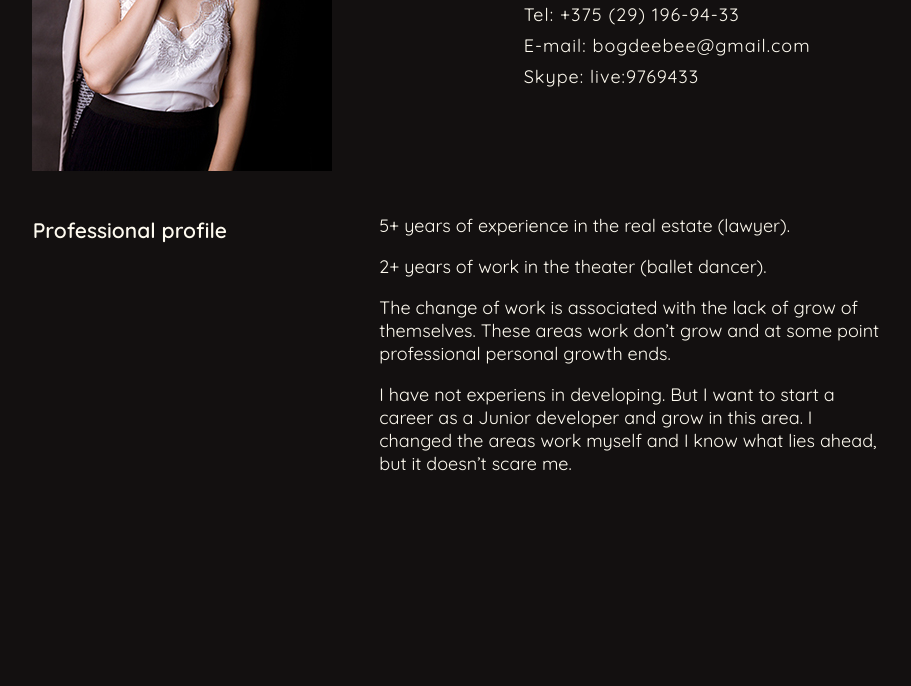
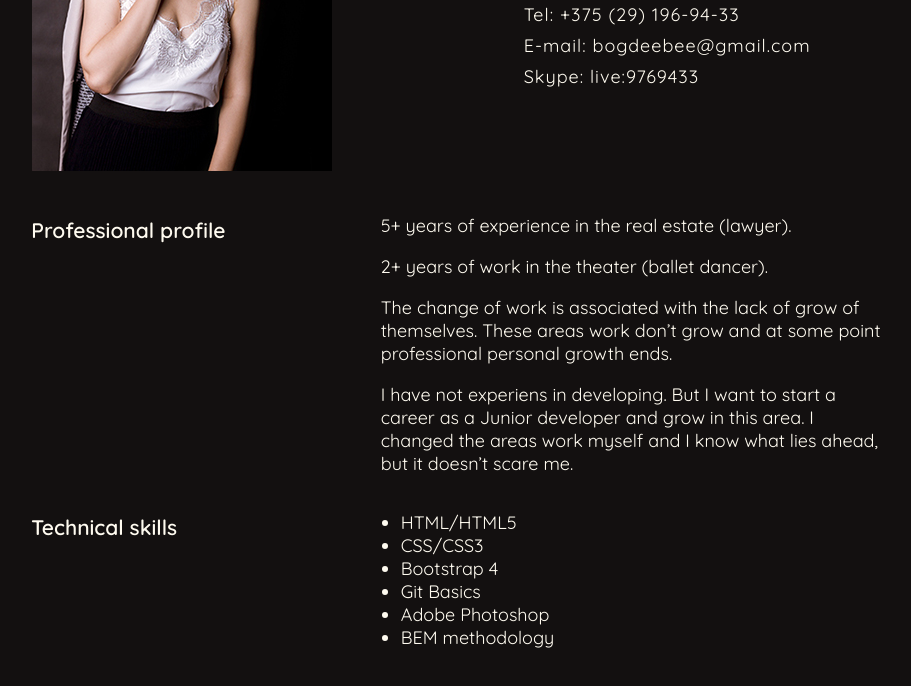
Before and after one commit to bogdeebee/rsschool-cv, a plain HTML site: page index.html in a window 1280 px wide. Shown: the part 254-940 px from the top of the page, without its empty margins (184-1095 px from the left). Before the commit the page ends 800 px from the top, so only its background shows below. Drawn offline with Linux system fonts and the light colour scheme.

Commit message:
feat: add article about skills

```diff
--- a/index.html
+++ b/index.html
@@ -41,9 +41,27 @@
         </div>
       </div>
 
-      <div></div>
-      <div></div>
-      <div></div>
+      <div class="article">
+        <h3>Technical skills</h3>
+        <div class="article-text">
+          <ul>
+            <li>HTML/HTML5</li>
+            <li>CSS/CSS3</li>
+            <li>Bootstrap 4</li>
+            <li>Git Basics</li>
+            <li>Adobe Photoshop</li>
+            <li>BEM methodology</li>
+          </ul>
+        </div>
+      </div>
+
+      <div>
+
+      </div>
+
+      <div>
+
+      </div>
 
     </main>
 
--- a/style.css
+++ b/style.css
@@ -34,6 +34,7 @@ h2 {
 
 h3 {
 margin-right: 15px;
+width: 200px;
 }
 
 .header-contacts {
@@ -55,5 +56,9 @@ main {
 }
 
 .article-text {
-  max-width: 500px;
+  width: 500px;
 }
+
+ul {
+  padding: 0 20px;
+}
```
